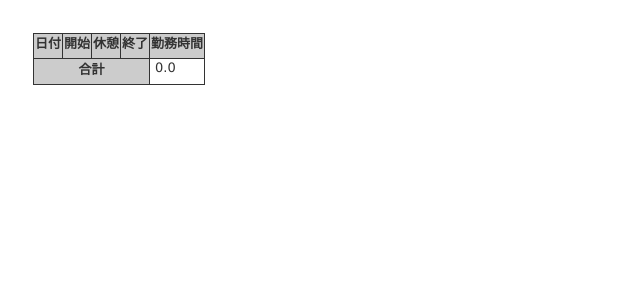
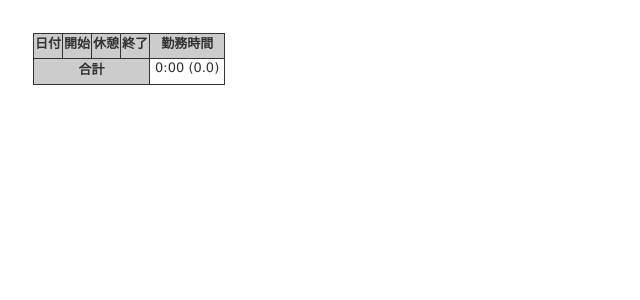
Before and after one commit to skuroki/time_card, a Rails app: page /attendances/report in a window 1280 px wide. Shown: the top 300 px of the page, without its empty margins (0-640 px from the left). Run offline with Rails 7, Linux system fonts and the light colour scheme; data that the repository does not hold is empty; some libraries are stand-ins or nearby versions.

Commit message:
合計時間をhh:mmと小数の両方で表示（例: 12:40 (12.67)）
Co-authored-by: skuroki <353579+skuroki@users.noreply.github.com>

```diff
--- a/app/views/attendances/report.html.erb
+++ b/app/views/attendances/report.html.erb
@@ -21,7 +21,7 @@
     <% end %>
     <tr>
       <th colspan=4>合計</th>
-      <td><%= @attendances.map(&:length).sum.then { |t| (t / 3600.0).round(2) } %></td>
+      <td><%= @attendances.map(&:length).sum.then { |t| format("%d:%02d (%s)", t / 3600, (t % 3600) / 60, (t / 3600.0).round(2)) } %></td>
     </tr>
   </tbody>
 </table>
```
